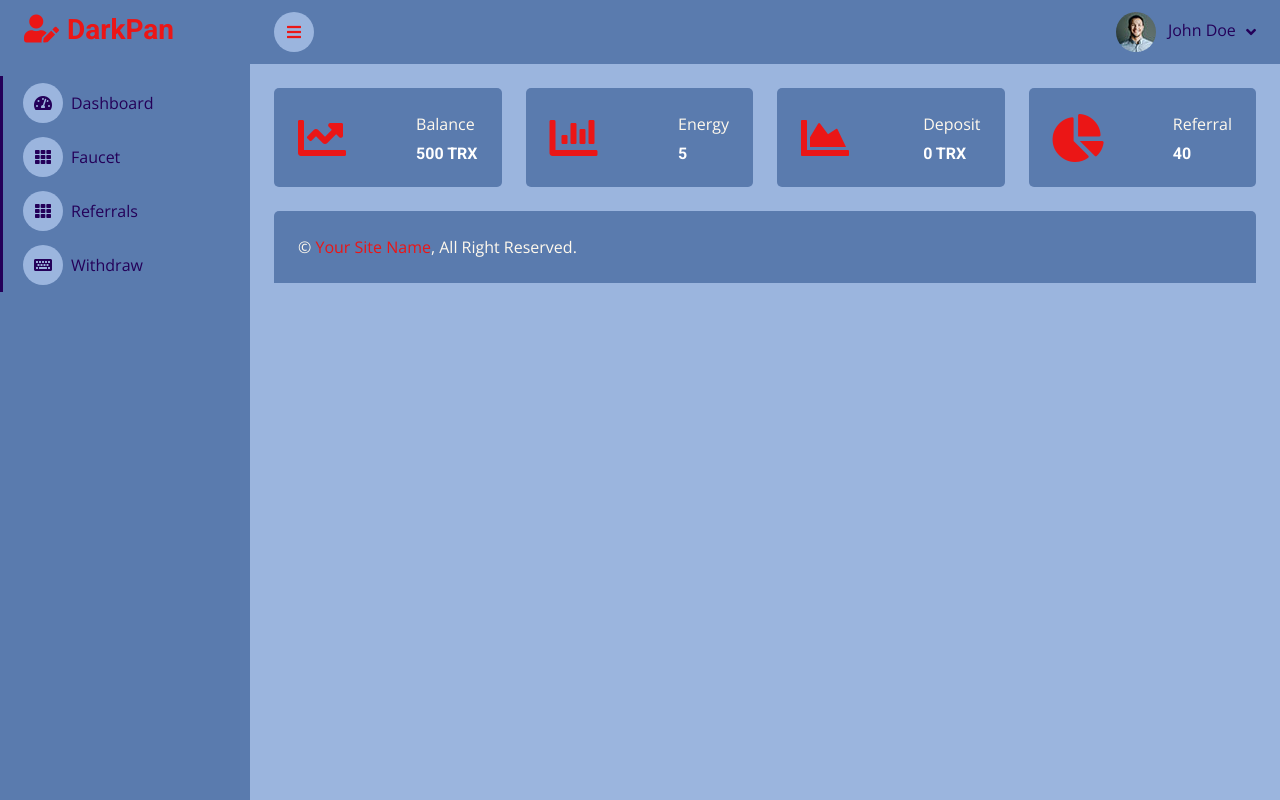
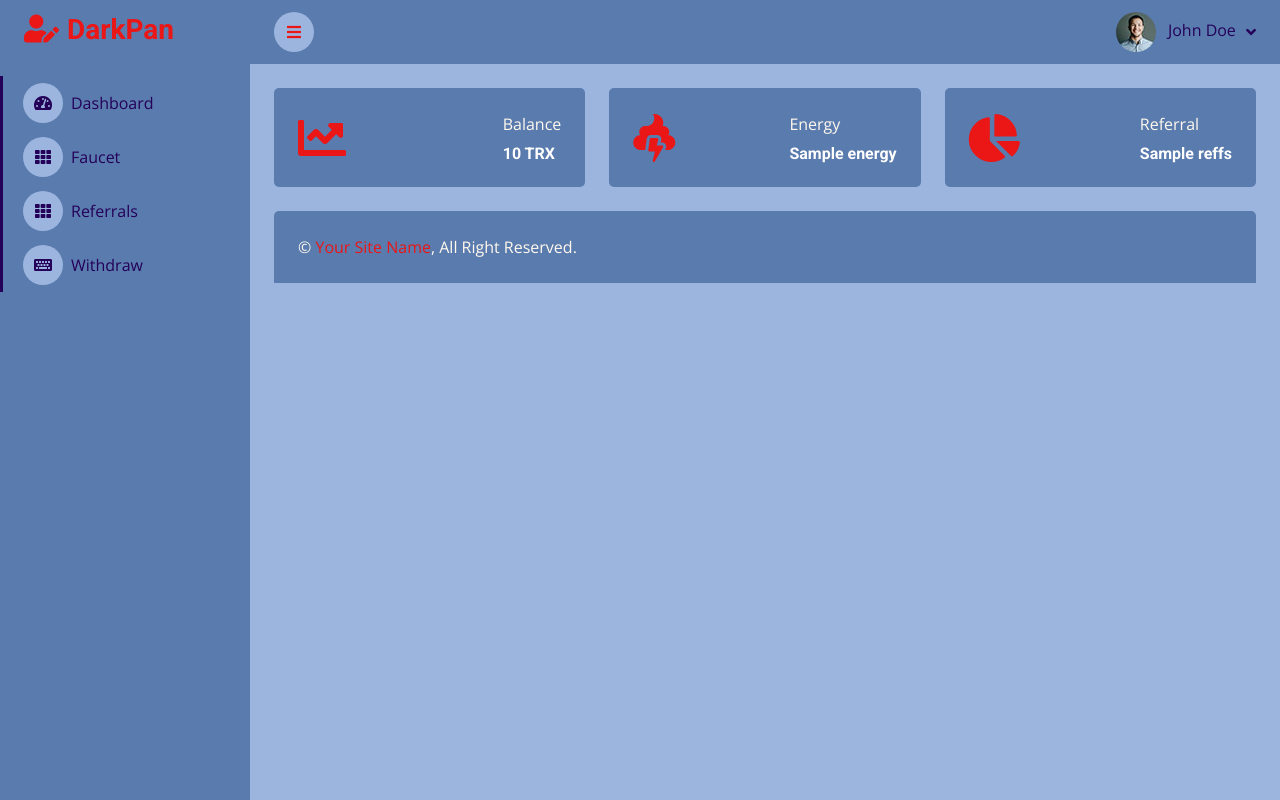
Before and after one commit to adimiuprix/Flozz-Faucet-, a CodeIgniter 4 app: the page made by app/Views/user/dashboard.php in a window 1280 px wide. Run offline with PHP 8.4 and a stand-in for CodeIgniter, Linux system fonts and the light colour scheme; the template is opened without the code that fills it: most values are stand-ins (such as "Sample title", 1, 10 or a date in 2020); some libraries are stand-ins or nearby versions.

Commit message:
Dashboard coding stats

```diff
--- a/app/Controllers/Auth/RegisterController.php
+++ b/app/Controllers/Auth/RegisterController.php
@@ -47,6 +47,7 @@ class RegisterController extends BaseController
                 'referral_code' => $random->mixedcase()->size(8)->get(),
                 'password' => password_hash($this->request->getVar('password'), PASSWORD_DEFAULT),
                 'reff_by' => $usrReff !== null ? $usrReff['id'] : null,
+                'energy' => '50'
             ];
 
             // Simpan data pengguna ke dalam database
--- a/app/Database/Migrations/2024-04-09-024032_Users.php
+++ b/app/Database/Migrations/2024-04-09-024032_Users.php
@@ -54,6 +54,11 @@ class Users extends Migration
                 'type'       => 'TIMESTAMP',
                 'null' => true,
             ],
+            'energy' => [
+                'type'       => 'INT',
+                'constraint'     => 10,
+                'default' => '0',
+            ],
         ]);
         $this->forge->addKey('id', true);
         $this->forge->createTable('users');
--- a/app/Models/UserModel.php
+++ b/app/Models/UserModel.php
@@ -12,5 +12,5 @@ class UserModel extends Model
     protected $returnType       = 'array';
     protected $useSoftDeletes   = false;
     protected $protectFields    = true;
-    protected $allowedFields    = ['username', 'email', 'referral_code', 'balance', 'password', 'reff_by', 'remember_token', 'last_claim'];
+    protected $allowedFields    = ['username', 'email', 'referral_code', 'balance', 'password', 'reff_by', 'remember_token', 'last_claim', 'energy'];
 }
--- a/app/Views/layouts/user-template.php
+++ b/app/Views/layouts/user-template.php
@@ -60,7 +60,7 @@
                         <div class="dropdown-menu dropdown-menu-end bg-secondary border-0 rounded-0 rounded-bottom m-0">
                             <a href="#" class="dropdown-item">My Profile</a>
                             <a href="#" class="dropdown-item">Settings</a>
-                            <a href="#" class="dropdown-item">Log Out</a>
+                            <a href="<?= base_url('logout')?>" class="dropdown-item">Log Out</a>
                         </div>
                     </div>
                 </div>
--- a/app/Views/user/dashboard.php
+++ b/app/Views/user/dashboard.php
@@ -4,39 +4,30 @@
 <!-- Sale & Revenue Start -->
 <div class="container-fluid pt-4 px-4">
     <div class="row g-4">
-        <div class="col-sm-6 col-xl-3">
+        <div class="col-sm-12 col-xl-4">
             <div class="bg-secondary rounded d-flex align-items-center justify-content-between p-4">
                 <i class="fa fa-chart-line fa-3x text-primary"></i>
                 <div class="ms-3">
                     <p class="mb-2">Balance</p>
-                    <h6 class="mb-0">500 TRX</h6>
+                    <h6 class="mb-0"><?= $stats['balance']; ?> TRX</h6>
                 </div>
             </div>
         </div>
-        <div class="col-sm-6 col-xl-3">
+        <div class="col-sm-12 col-xl-4">
             <div class="bg-secondary rounded d-flex align-items-center justify-content-between p-4">
-                <i class="fa fa-chart-bar fa-3x text-primary"></i>
+                <i class="fa fa-poo-storm fa-3x text-primary"></i>
                 <div class="ms-3">
                     <p class="mb-2">Energy</p>
-                    <h6 class="mb-0">5</h6>
+                    <h6 class="mb-0"><?= $stats['energy']; ?></h6>
                 </div>
             </div>
         </div>
-        <div class="col-sm-6 col-xl-3">
-            <div class="bg-secondary rounded d-flex align-items-center justify-content-between p-4">
-                <i class="fa fa-chart-area fa-3x text-primary"></i>
-                <div class="ms-3">
-                    <p class="mb-2">Deposit</p>
-                    <h6 class="mb-0">0 TRX</h6>
-                </div>
-            </div>
-        </div>
-        <div class="col-sm-6 col-xl-3">
+        <div class="col-sm-12 col-xl-4">
             <div class="bg-secondary rounded d-flex align-items-center justify-content-between p-4">
                 <i class="fa fa-chart-pie fa-3x text-primary"></i>
                 <div class="ms-3">
                     <p class="mb-2">Referral</p>
-                    <h6 class="mb-0">40</h6>
+                    <h6 class="mb-0"><?= $stats['reffs']; ?></h6>
                 </div>
             </div>
         </div>
```
Also changed, not shown: app/Controllers/User/DashboardController.php (+11 -1 lines).
